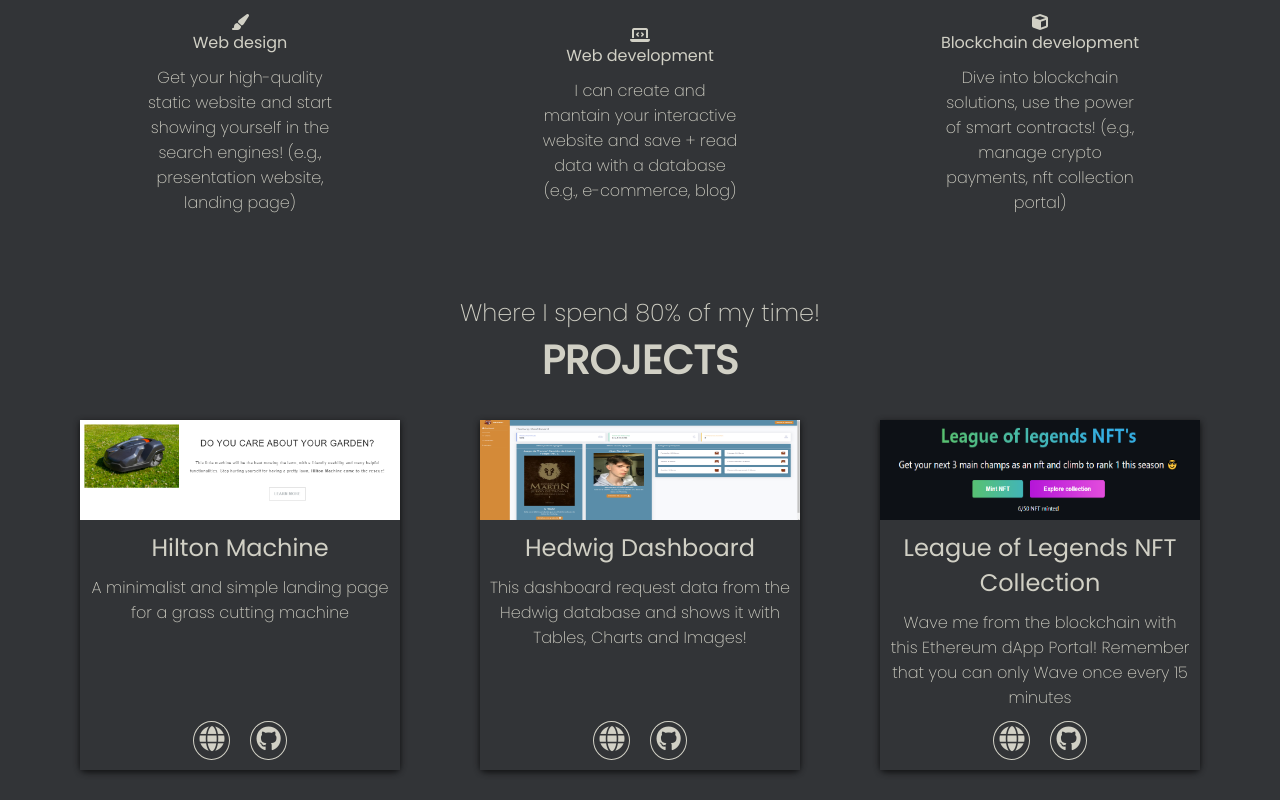
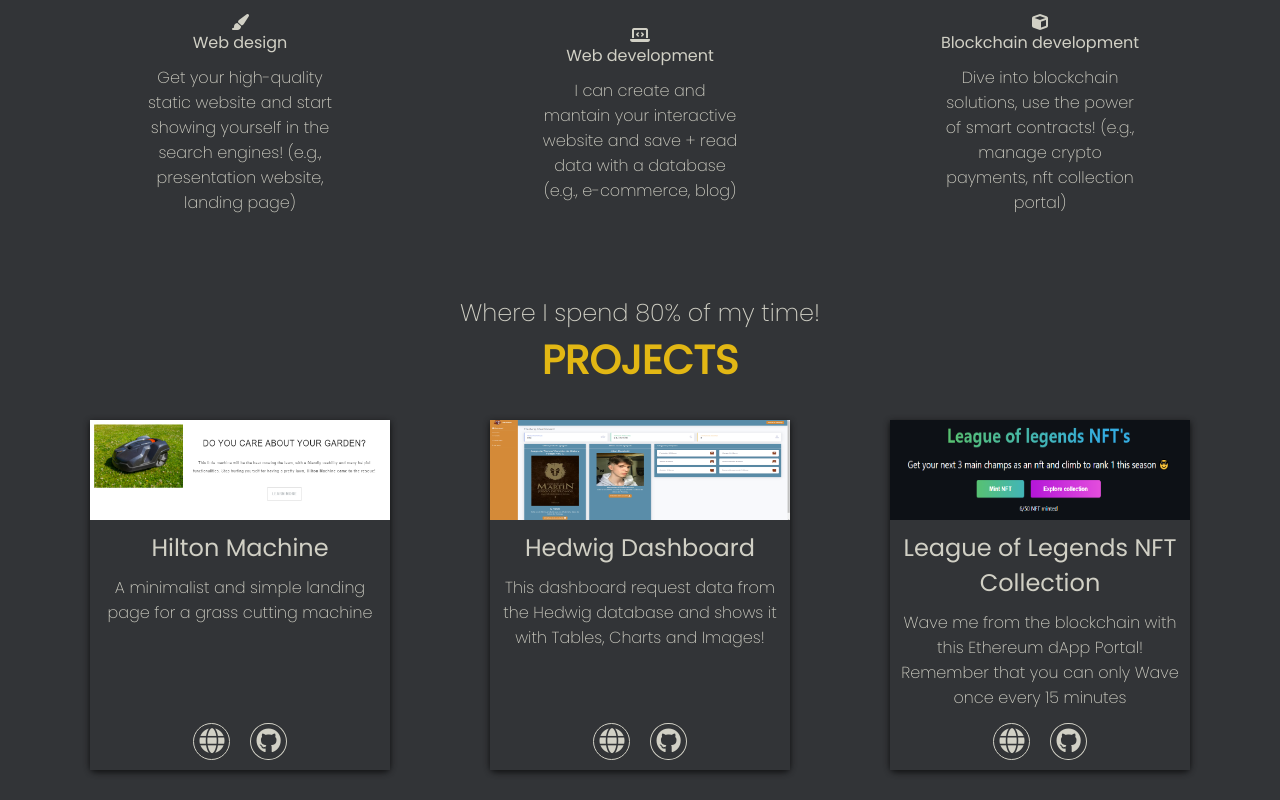
Before and after one commit to AlanRacciatti/Portfolio, a React (Create React App) app: page / in a window 1280 px wide. Shown: the part 713-1513 px from the top of the page. Built offline with nearby package versions, Linux system fonts and the light colour scheme.

Commit message:
update section presentation heading color

```diff
--- a/src/Components/Home/ProjectsSection/ProjectCard/InfoButton/InfoButton.css
+++ b/src/Components/Home/ProjectsSection/ProjectCard/InfoButton/InfoButton.css
@@ -7,6 +7,7 @@
 .card-button-container a {
     background-color: #323437;
     transition: all .3s;
+    text-decoration: none;
 }
 
 .card-button-container i {
@@ -23,4 +24,5 @@
     padding: 5px;
     margin: 0 10px;
     border-radius: 50%;
+    display: flex;
 }
--- a/src/Components/Home/ProjectsSection/ProjectCard/ProjectCard.css
+++ b/src/Components/Home/ProjectsSection/ProjectCard/ProjectCard.css
@@ -1,5 +1,5 @@
 .project-card {
-    width: 320px;
+    width: 300px;
     margin: 30px auto;
     display: flex;
     flex-direction: column;
--- a/src/Components/Home/SectionPresentation/SectionPresentation.css
+++ b/src/Components/Home/SectionPresentation/SectionPresentation.css
@@ -4,6 +4,7 @@
 
 .main-presentation-heading {
     font-size: 40px;
+    color: #E2B714;
 }
 
 .text-center {
```
